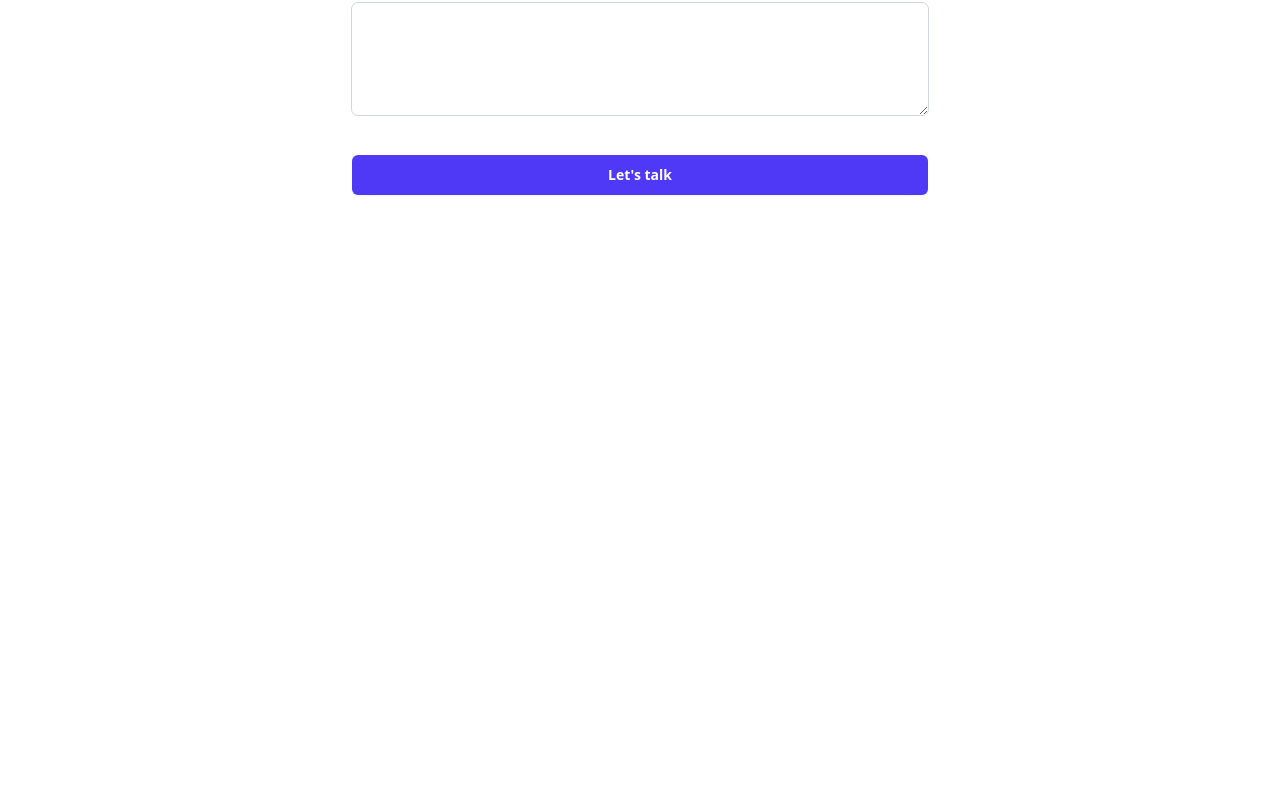
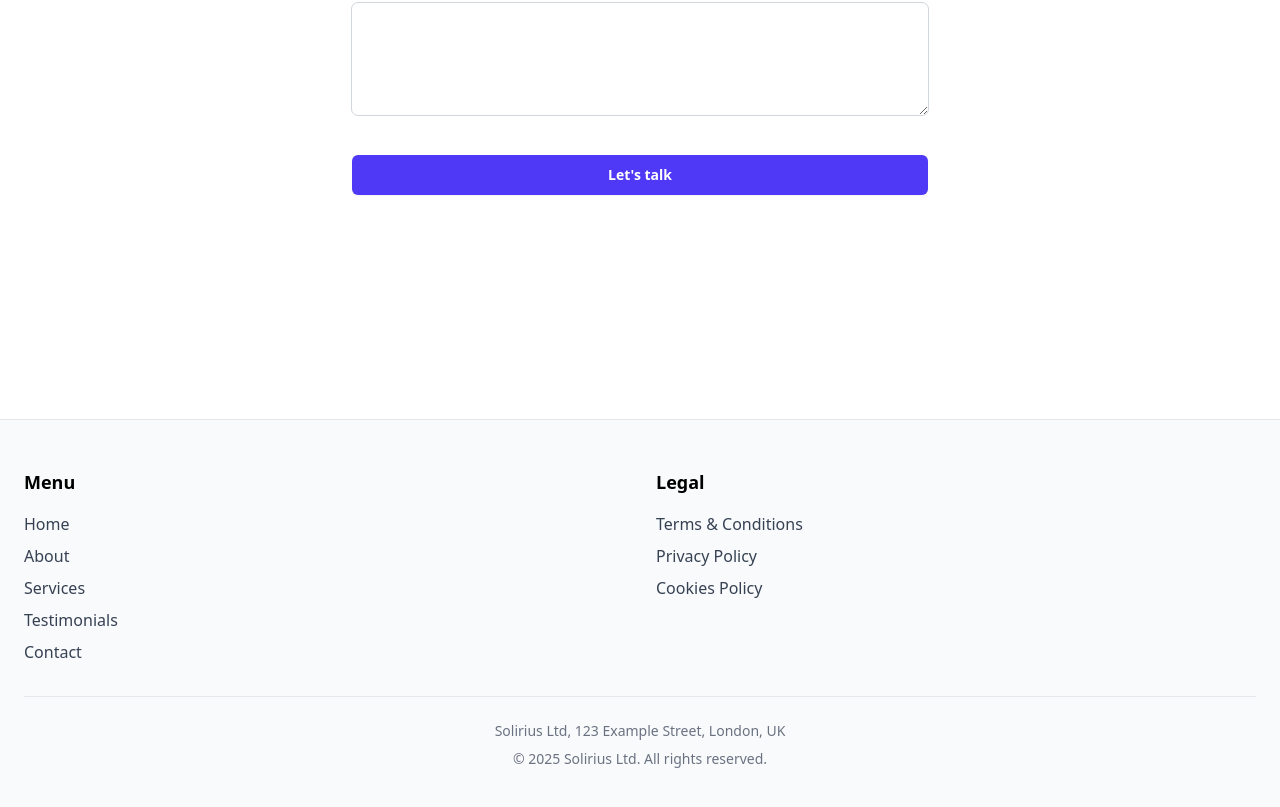
Before and after one commit to lambley/solirius-spa-poc, a Next.js app: page / in a window 1280 px wide. Shown: the part 4696-5503 px from the top of the page. Before the commit the page ends 5019 px from the top, so only its background shows below. Built offline with nearby package versions, Linux system fonts and the light colour scheme.

Commit message:
Add Footer and update Navigation components with routing and legal links

```diff
--- a/app/page.tsx
+++ b/app/page.tsx
@@ -37,6 +37,7 @@ export default function Home() {
       >
         <Sections.Contact />
       </div>
+      <Layout.Footer />
     </div>
   );
 }
--- /dev/null
+++ b/components/layout/footer.tsx
@@ -0,0 +1,49 @@
+import Link from "next/link";
+import { navigation, legalLinks } from "@/content/layout";
+
+export default function Footer() {
+  return (
+    <footer className="bg-gray-50 border-t border-gray-200 mt-24">
+      <div className="max-w-7xl mx-auto px-6 py-12">
+        <div className="grid grid-cols-1 sm:grid-cols-2 gap-8 mb-8">
+          <div>
+            <h3 className="text-lg font-semibold mb-4">Menu</h3>
+            <ul className="space-y-2">
+              {navigation.map((item) => (
+                <li key={item.label}>
+                  <Link
+                    href={item.href}
+                    className="text-gray-700 hover:text-indigo-600 transition"
+                  >
+                    {item.label}
+                  </Link>
+                </li>
+              ))}
+            </ul>
+          </div>
+          <div>
+            <h3 className="text-lg font-semibold mb-4">Legal</h3>
+            <ul className="space-y-2">
+              {legalLinks.map((item) => (
+                <li key={item.label}>
+                  <Link
+                    href={item.href}
+                    className="text-gray-700 hover:text-indigo-600 transition"
+                  >
+                    {item.label}
+                  </Link>
+                </li>
+              ))}
+            </ul>
+          </div>
+        </div>
+        <div className="border-t border-gray-200 pt-6 text-center text-sm text-gray-500">
+          <div>Solirius Ltd, 123 Example Street, London, UK</div>
+          <div className="mt-2">
+            &copy; {new Date().getFullYear()} Solirius Ltd. All rights reserved.
+          </div>
+        </div>
+      </div>
+    </footer>
+  );
+}
--- a/components/layout/index.ts
+++ b/components/layout/index.ts
@@ -1,3 +1,4 @@
-import Navigation from "./nav";
+import Navigation from "./navigation";
+import Footer from "./footer";
 
-export { Navigation };
+export { Navigation, Footer };
--- a/components/layout/nav.tsx
+++ b/components/layout/navigation.tsx
@@ -4,14 +4,7 @@ import { useState } from "react";
 import { Dialog, DialogPanel } from "@headlessui/react";
 import { Bars3Icon, XMarkIcon } from "@heroicons/react/24/outline";
 import { NavigationItem } from "@/types/layout";
-
-const navigation: NavigationItem[] = [
-  { label: "Home", href: "#hero", icon: true },
-  { label: "About", href: "#about" },
-  { label: "Services", href: "#services" },
-  { label: "Testimonials", href: "#testimonials" },
-  { label: "Contact", href: "#contact" },
-];
+import { navigation } from "@/content/layout";
 
 function DesktopNav() {
   return (
--- /dev/null
+++ b/content/layout.ts
@@ -0,0 +1,17 @@
+import { NavigationItem, LegalLink } from "@/types/layout";
+
+const navigation: NavigationItem[] = [
+  { label: "Home", href: "", icon: true },
+  { label: "About", href: "#about" },
+  { label: "Services", href: "#services" },
+  { label: "Testimonials", href: "#testimonials" },
+  { label: "Contact", href: "#contact" },
+];
+
+const legalLinks: LegalLink[] = [
+  { label: "Terms & Conditions", href: "/terms" },
+  { label: "Privacy Policy", href: "/privacy" },
+  { label: "Cookies Policy", href: "/cookies" },
+];
+
+export { navigation, legalLinks };
--- a/types/layout.ts
+++ b/types/layout.ts
@@ -4,3 +4,8 @@ export type NavigationItem = {
   icon?: boolean;
   isExternal?: boolean;
 };
+
+export type LegalLink = {
+  label: string;
+  href: string;
+};
```
